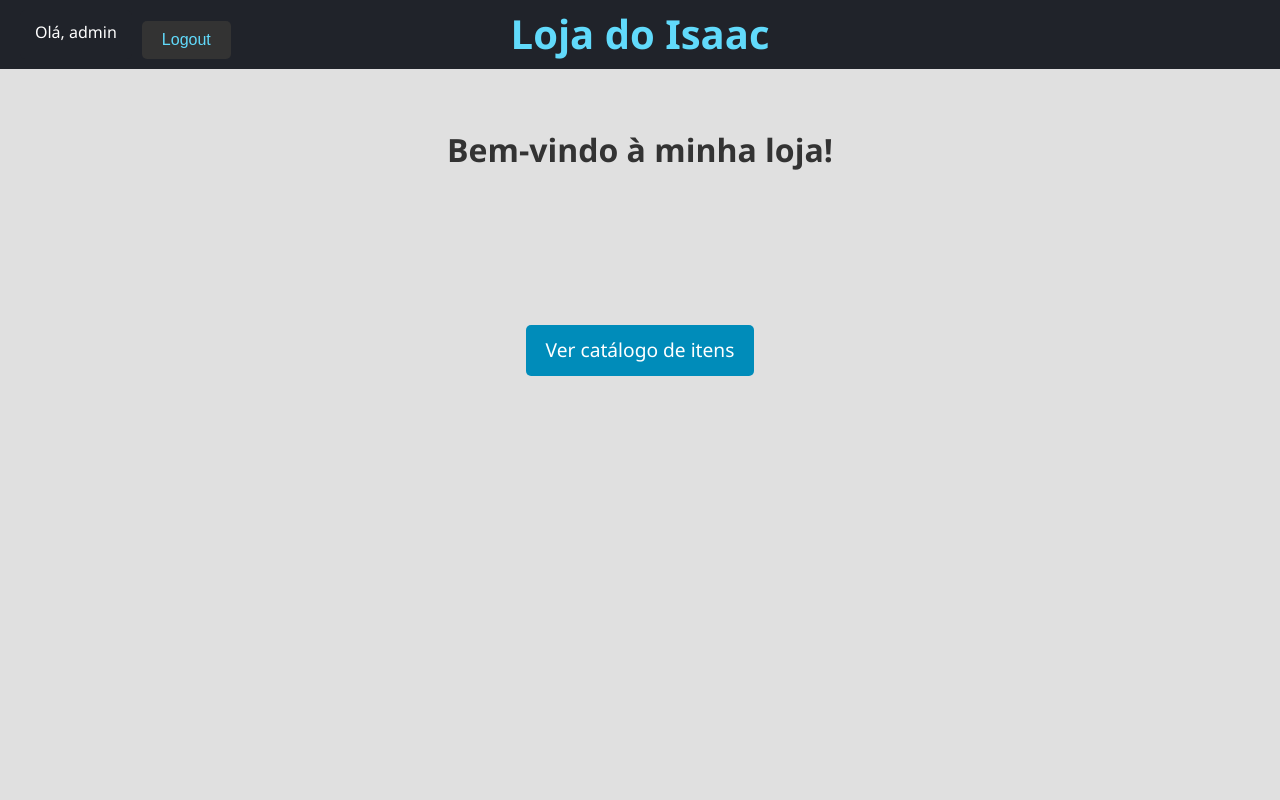
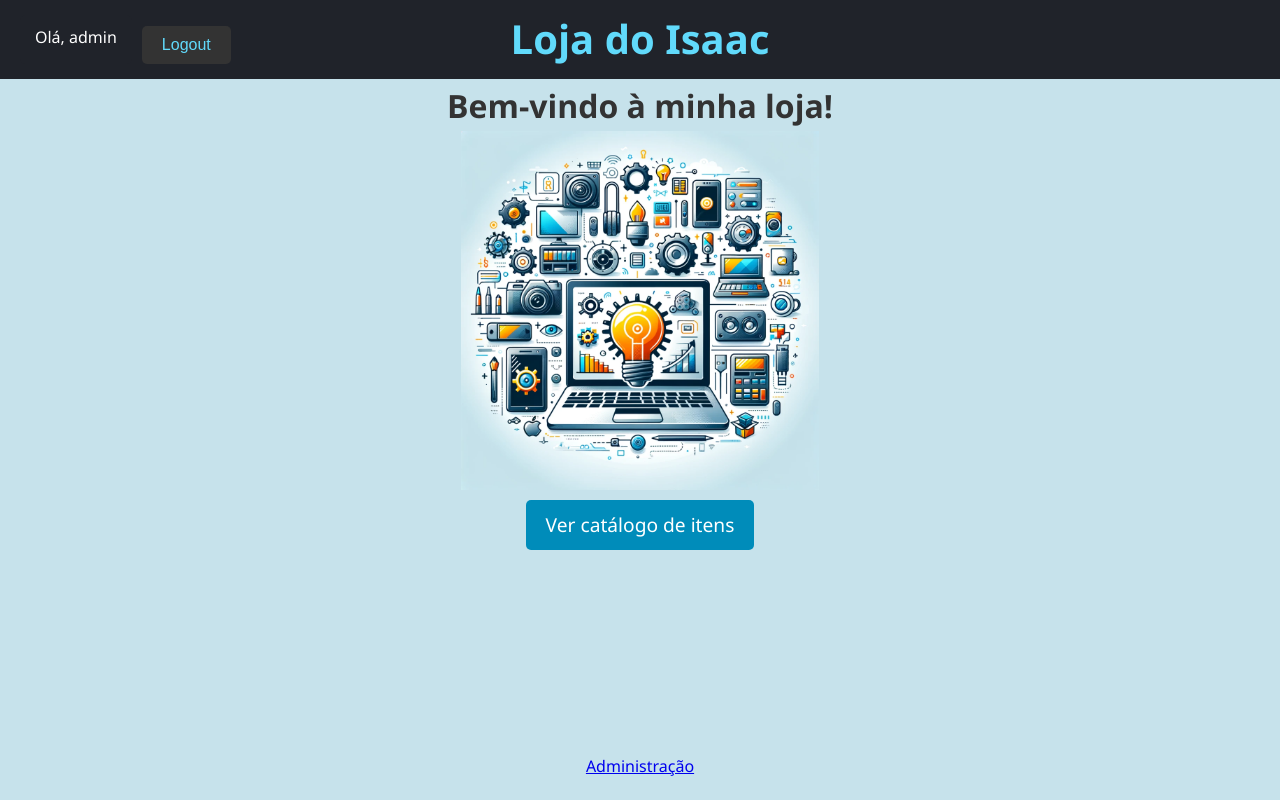
Before and after one commit to IsaacYusuke/Banco-de-dados-loja, a Django app: page / in a window 1280 px wide. Run offline with Django 5.2, Linux system fonts and the light colour scheme; a user stored in the database is signed in.

Commit message:
Estilo das páginas (ficou daora)

```diff
--- a/myproject/myapp/static/myapp/css/base.css
+++ b/myproject/myapp/static/myapp/css/base.css
@@ -1,4 +1,4 @@
-/* FILEPATH: /c:/Users/yusuk/Documents/Django/Teste chatgpt/myproject/myapp/static/myapp/css/home.css */
+/* FILEPATH: /c:/Users/yusuk/Documents/Django/Teste chatgpt/myproject/myapp/static/myapp/css/base.css */
 
 /* Reset de Margem e Padding */
 * {
@@ -21,7 +21,7 @@ body {
 .main-header {
     background-color: #20232a;
     color: #61dafb;
-    padding: 10px 20px;
+    padding: 15px 20px;
     position: fixed;
     top: 0;
     left: 0;
@@ -84,20 +84,6 @@ body {
     box-shadow: 0 0 10px rgba(0, 0, 0, 0.1);
 }
 
-/* Rodapé */
-footer {
-    text-align: center;
-    padding: 20px;
-    background-color: #333;
-    color: #fff;
-    position: relative;
-    width: 100%;
-}
-
-footer p {
-    margin: 0;
-}
-
 /* Estilos para botões (geral) */
 button {
     background-color: #333;
@@ -141,3 +127,28 @@ button:hover {
         margin: 10px 0;
     }
 }
+
+/* CSS para manter o rodapé na parte inferior da página */
+html, body {
+    height: 100%;
+    margin: 0;
+    display: flex;
+    flex-direction: column;
+}
+
+.content {
+    flex: 1 0 auto;
+}
+
+footer {
+    flex-shrink: 0;
+    text-align: center;
+    padding: 20px;
+    color: #fff;
+    position: relative;
+    /* Seu código CSS existente para o rodapé */
+}
+
+footer p {
+    margin: 0;
+}
--- a/myproject/myapp/static/myapp/css/cadastro.css
+++ b/myproject/myapp/static/myapp/css/cadastro.css
@@ -11,12 +11,12 @@ body, h1, p {
 body {
     height: 100%; /* Define a altura do html e body para 100% da viewport */
     /*margin: 0; /* Remove a margem padrão */
-    margin-top: 5%;
+    margin-top: 10%;
     display: flex;
     flex-direction: column; /* Empilha os itens verticalmente */
     justify-content: center; /* Centraliza os itens verticalmente */
     align-items: center; /* Centraliza os itens horizontalmente */
-    background-color: #e0e0e0;
+    background-color: #c6e2eb;
 }
 
 /* Style the heading */
--- a/myproject/myapp/static/myapp/css/home.css
+++ b/myproject/myapp/static/myapp/css/home.css
@@ -7,12 +7,12 @@
 body {
     height: 100%; /* Define a altura do html e body para 100% da viewport */
     /*margin: 0; /* Remove a margem padrão */
-    margin-top: 5%;
+    margin-top: 20px;
     display: flex;
     flex-direction: column; /* Empilha os itens verticalmente */
     justify-content: center; /* Centraliza os itens verticalmente */
     align-items: center; /* Centraliza os itens horizontalmente */
-    background-color: #e0e0e0;
+    background-color: #c6e2eb;
 }
 
 /* Style the heading */
@@ -22,10 +22,22 @@ h1 {
     /*margin-top: 50px; /* Ajuste o valor conforme necessário */
 }
 
+.welcome {
+    margin-top: 0px;
+}
+
+.welcome-image {
+    display: block;
+    margin-left: auto;
+    margin-right: auto;
+    width: 35%; /* ou outro tamanho, dependendo do seu layout */
+    height: auto; /* Mantém a proporção da imagem */
+}
+
 .catalog-link {
     display: block; /* Faz com que o link ocupe a linha inteira */
     width: max-content; /* Faz o link se ajustar ao conteúdo */
-    margin: 150px auto 20px; /* 100px de margem no topo, auto nas laterais, 20px embaixo */
+    margin: 10px auto 20px; /* 100px de margem no topo, auto nas laterais, 20px embaixo */
     padding: 10px 20px;
     background-color: #008CBA; /* Cor de fundo do botão */
     color: white; /* Cor do texto */
@@ -65,41 +77,3 @@ button {
     font-size: 16px; /* Tamanho da fonte */
     cursor: pointer; /* Muda o cursor para indicar que é clicável */
 }
-
-
-/* Estilos para a tabela */
-table {
-    width: 80%; /* Define a largura da tabela */
-    margin-left: auto; /* Centraliza a tabela horizontalmente */
-    margin-right: auto;
-    border-collapse: collapse; /* Remove espaços entre as bordas das células */
-    font-family: Arial, sans-serif; /* Define a fonte da tabela */
-}
-
-/* Estilos para as células da tabela e cabeçalhos de célula */
-th, td {
-    padding: 8px; /* Espaçamento interno nas células */
-    text-align: left; /* Alinha o texto à esquerda */
-    border-bottom: 1px solid #ddd; /* Linha abaixo de cada célula */
-}
-
-/* Estilos para os cabeçalhos de tabela */
-th {
-    background-color: #f2f2f2; /* Cor de fundo para os cabeçalhos */
-    color: #333; /* Cor do texto para os cabeçalhos */
-}
-
-/* Estilos para linhas da tabela em hover */
-tr:hover {
-    background-color: #f5f5f5; /* Cor de fundo quando o mouse está sobre a linha */
-}
-
-/* Estilo para a primeira coluna */
-td:first-child, th:first-child {
-    border-left: none; /* Remove a borda esquerda da primeira coluna */
-}
-
-/* Estilo para a última coluna */
-td:last-child, th:last-child {
-    border-right: none; /* Remove a borda direita da última coluna */
-}
--- a/myproject/myapp/static/myapp/css/item_detail.css
+++ b/myproject/myapp/static/myapp/css/item_detail.css
@@ -1,4 +1,8 @@
 /* Estilos específicos para a página de detalhes do item */
+
+body {
+    background-color: #c6e2eb;
+}
 
 .item-detail-container {
     margin: 20px auto;
--- a/myproject/myapp/static/myapp/css/items.css
+++ b/myproject/myapp/static/myapp/css/items.css
@@ -12,7 +12,7 @@ body {
     flex-direction: column; /* Empilha os itens verticalmente */
     justify-content: center; /* Centraliza os itens verticalmente */
     align-items: center; /* Centraliza os itens horizontalmente */
-    background-color: #e0e0e0;
+    background-color: #c6e2eb;
 }
 
 /* Style the heading */
@@ -69,11 +69,12 @@ button {
 
 /* Estilos para a tabela */
 table {
-    width: 80%; /* Define a largura da tabela */
+    width: auto; /* Define a largura da tabela */
     margin-left: auto; /* Centraliza a tabela horizontalmente */
     margin-right: auto;
     border-collapse: collapse; /* Remove espaços entre as bordas das células */
     font-family: Arial, sans-serif; /* Define a fonte da tabela */
+    background-color: #eee; /* Cor de fundo da tabela */
 }
 
 /* Estilos para as células da tabela e cabeçalhos de célula */
@@ -81,6 +82,7 @@ th, td {
     padding: 8px; /* Espaçamento interno nas células */
     text-align: left; /* Alinha o texto à esquerda */
     border-bottom: 1px solid #ddd; /* Linha abaixo de cada célula */
+    font-size: 20px;
 }
 
 /* Estilos para os cabeçalhos de tabela */
--- a/myproject/myapp/templates/myapp/base.html
+++ b/myproject/myapp/templates/myapp/base.html
@@ -12,6 +12,9 @@
     {% endblock %}
 </head>
 <body>
+
+    <div class="content">
+
         <header class="main-header">
             <div class="title-container">
                 <h1>Loja do Isaac</h1>
@@ -33,5 +36,15 @@
         <!-- O conteúdo da página específica será inserido aqui -->
         {% endblock %}
 
+    </div>
+
+    <!-- Rodapé com link pra página de admin -->
+    <footer>
+        {% if user.is_authenticated and user.is_staff %}
+            <p><a href="{% url 'admin:index' %}">Administração</a></p>
+        {% endif %}
+    </footer>
+
+
 </body>
 </html>
--- a/myproject/myapp/templates/myapp/cadastro.html
+++ b/myproject/myapp/templates/myapp/cadastro.html
@@ -2,7 +2,7 @@
 {% extends 'myapp/base.html' %}
 {% load static %}  <!-- Carrega a tag static para uso neste arquivo -->
 
-{% block title %}Cadastro - App do Isaac{% endblock %}
+{% block title %}Cadastro - Loja do Isaac{% endblock %}
 
 {% block stylesheet %}
 {{ block.super }}
--- a/myproject/myapp/templates/myapp/home.html
+++ b/myproject/myapp/templates/myapp/home.html
@@ -2,7 +2,7 @@
 {% extends 'myapp/base.html' %}
 {% load static %}  <!-- Carrega a tag static para uso neste arquivo -->
 
-{% block title %}Home - App do Isaac{% endblock %}
+{% block title %}Home - Loja do Isaac{% endblock %}
 
 {% block stylesheet %}
 {{ block.super }}
@@ -12,7 +12,9 @@
 
 {% block content %}
 <!-- Conteúdo específico da página Home -->
-<h1>Bem-vindo à minha loja!</h1>
+<h1 class="welcome" >Bem-vindo à minha loja!</h1>
+
+<img src="{% static 'myapp/images/welcome_image.webp' %}" alt="Bem-vindo" class="welcome-image" />
 
 <a class="catalog-link" href="{% url 'items' %}">Ver catálogo de itens</a>
 
--- a/myproject/myapp/templates/myapp/items.html
+++ b/myproject/myapp/templates/myapp/items.html
@@ -2,7 +2,7 @@
 {% extends 'myapp/base.html' %}
 {% load static %}  <!-- Carrega a tag static para uso neste arquivo -->
 
-{% block title %}Home - App do Isaac{% endblock %}
+{% block title %}Home - Loja do Isaac{% endblock %}
 
 {% block stylesheet %}
 {{ block.super }}
--- a/myproject/myapp/templates/myapp/login.html
+++ b/myproject/myapp/templates/myapp/login.html
@@ -2,7 +2,7 @@
 {% extends 'myapp/base.html' %}
 {% load static %}  <!-- Carrega a tag static para uso neste arquivo -->
 
-{% block title %}Cadastro - App do Isaac{% endblock %}
+{% block title %}Login - Loja do Isaac{% endblock %}
 
 {% block stylesheet %}
 {{ block.super }}
```
Also changed, not shown: myproject/myapp/static/myapp/css/login.css (+13 -1 lines), myproject/db.sqlite3, myproject/myapp/static/myapp/images/welcome_image.webp (added). Lines whose indentation alone changed are shown as unchanged.
